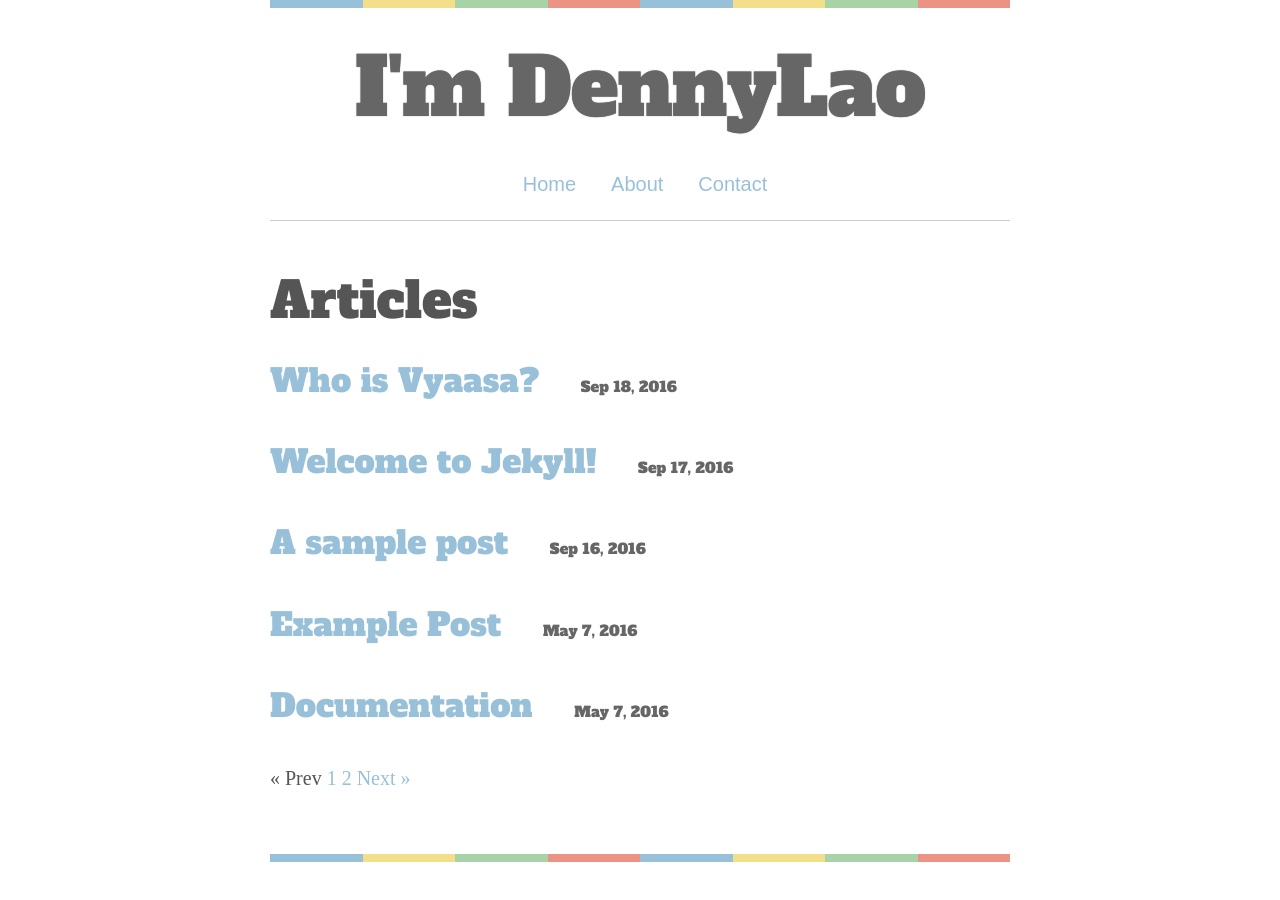
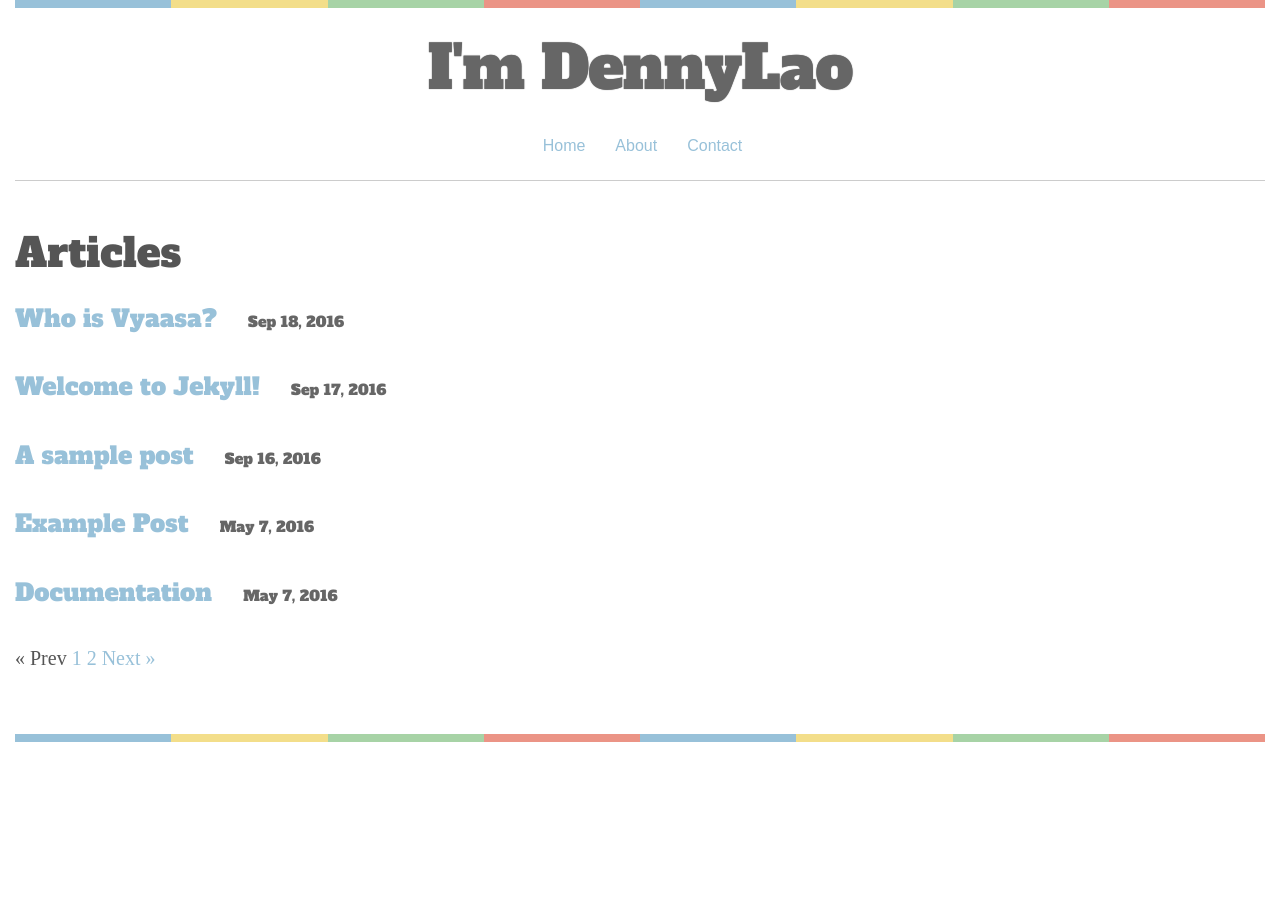
Before and after one commit to szdenny/szdenny.github.io, a Jekyll site: the page built from index.html, in a window 1280 px wide. Built offline with Jekyll 4.4.1, drawn with Linux system fonts in a browser that asks for light colours; some web fonts are replaced; the list of posts is cut into pages by our own code.

Commit message:
Update main.scss

```diff
--- a/css/main.scss
+++ b/css/main.scss
@@ -25,10 +25,10 @@ $grey-color-light: lighten($grey-color, 40%);
 $grey-color-dark:  darken($grey-color, 25%);
 
 // Width of the content area
-$content-width:    800px;
+$content-width:    1920px;
 
-$on-palm:          600px;
-$on-laptop:        800px;
+$on-palm:          1080px;
+$on-laptop:        1920px;
 
 
 
```
